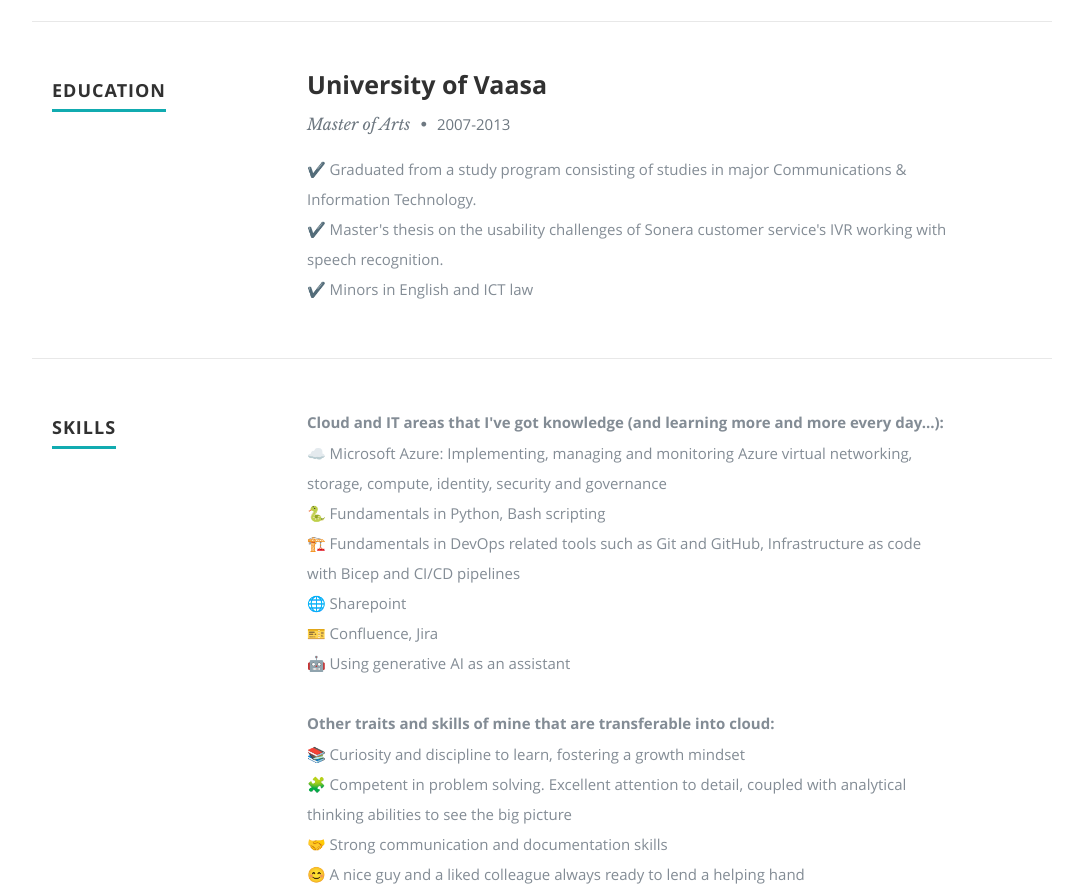
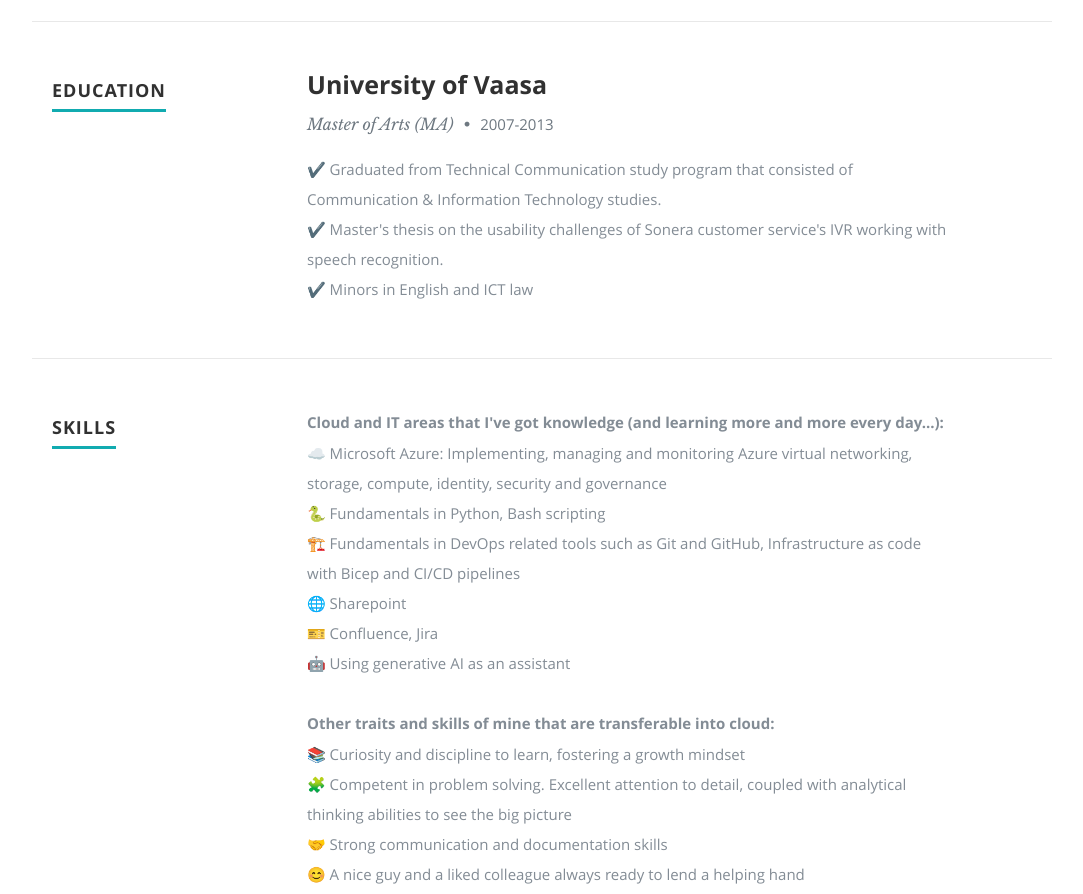
Before and after one commit to Ollitie/azure-resume, a plain HTML site: page frontend/index.html in a window 1280 px wide. Shown: the part 3378-4272 px from the top of the page, without its empty margins (98-1181 px from the left). Drawn offline with nearby package versions, Linux system fonts and the light colour scheme; no server answers.

Commit message:
content update

```diff
--- a/frontend/index.html
+++ b/frontend/index.html
@@ -235,9 +235,9 @@
                <div class="twelve columns">
 
                   <h3>University of Vaasa</h3>
-                  <p class="info">Master of Arts <span>&bull;</span> <em class="date">2007-2013</em></p>
+                  <p class="info">Master of Arts (MA) <span>&bull;</span> <em class="date">2007-2013</em></p>
 
-                  <p>✔️ Graduated from a study program consisting of studies in major Communications & Information Technology. <br/>
+                  <p>✔️ Graduated from Technical Communication study program that consisted of Communication & Information Technology studies. <br/>
                      ✔️ Master's thesis on the usability challenges of Sonera customer service's IVR working with speech recognition.<br/>
                      ✔️ Minors in English and ICT law</p>
 
```
